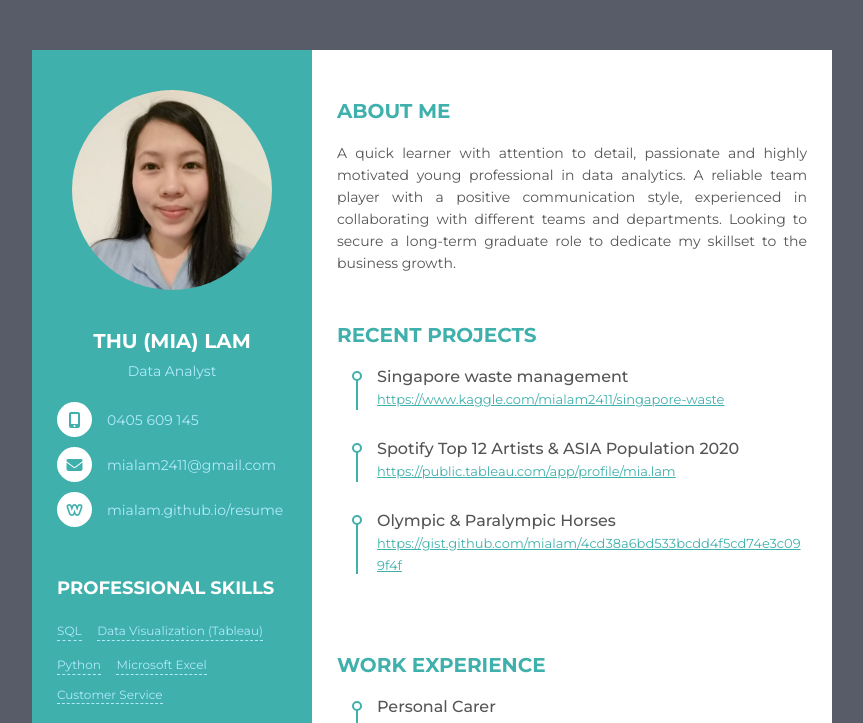
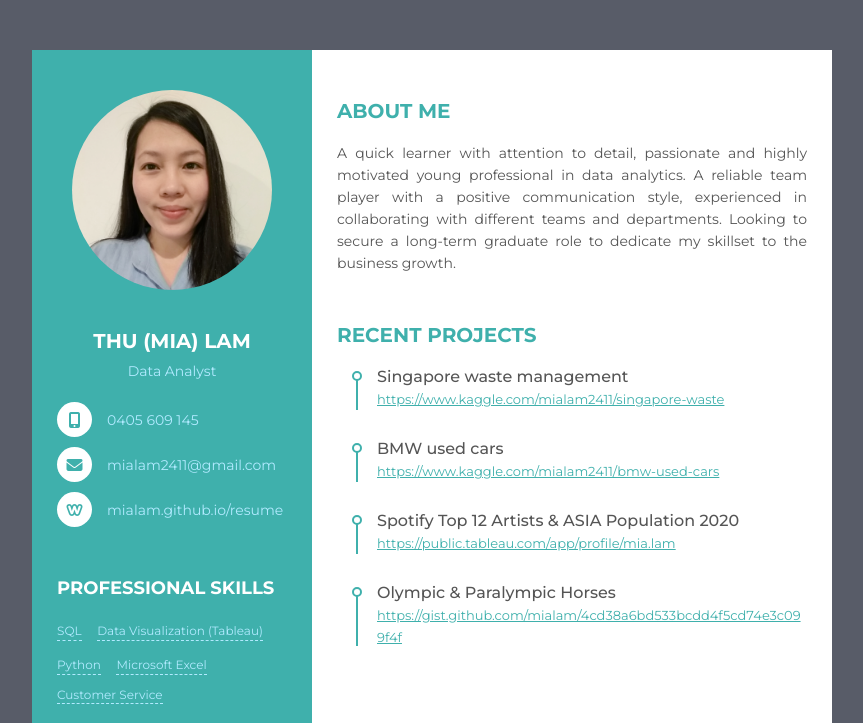
Before and after one commit to mialam/resume, a plain HTML site: page index.html in a window 1280 px wide. Shown: the top 723 px of the page, without its empty margins (208-1071 px from the left). Drawn offline with Linux system fonts and the light colour scheme.

Commit message:
Add BMW used cars project

```diff
--- a/index.html
+++ b/index.html
@@ -495,6 +495,21 @@
             </a>
           </div>
         </li>
+        <li class="cv--projects--item cv--projects--item--1">
+          <div class="date">
+            BMW used cars
+          </div>
+          <div>
+            <a
+              href="https://www.kaggle.com/mialam2411/bmw-used-cars"
+              target="_blank"
+              class="cv--link"
+              style="word-break: break-all;"
+            >
+              https://www.kaggle.com/mialam2411/bmw-used-cars
+            </a>
+          </div>
+        </li>
         <li class="cv--projects--item cv--projects--item--2">
           <div class="date">
             Spotify Top 12 Artists & ASIA Population 2020
```
